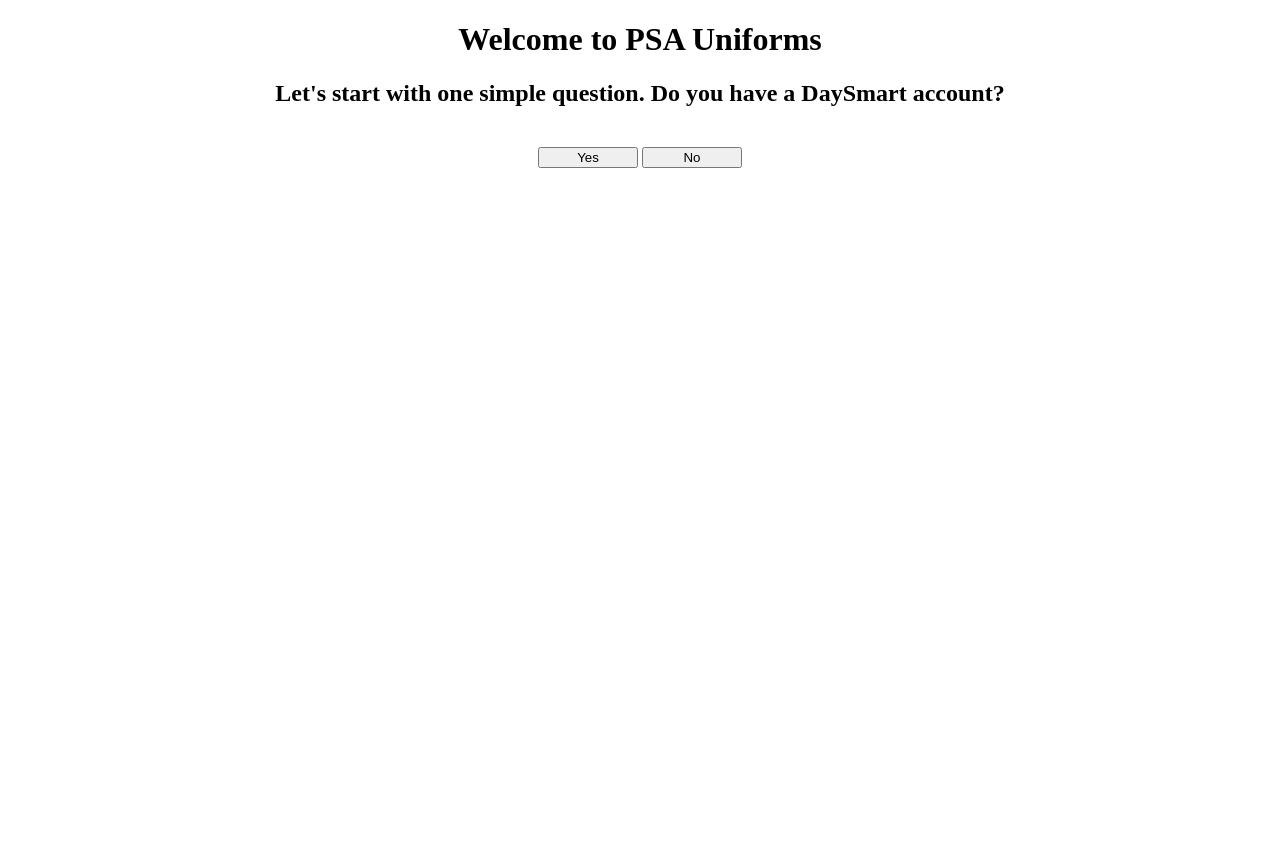
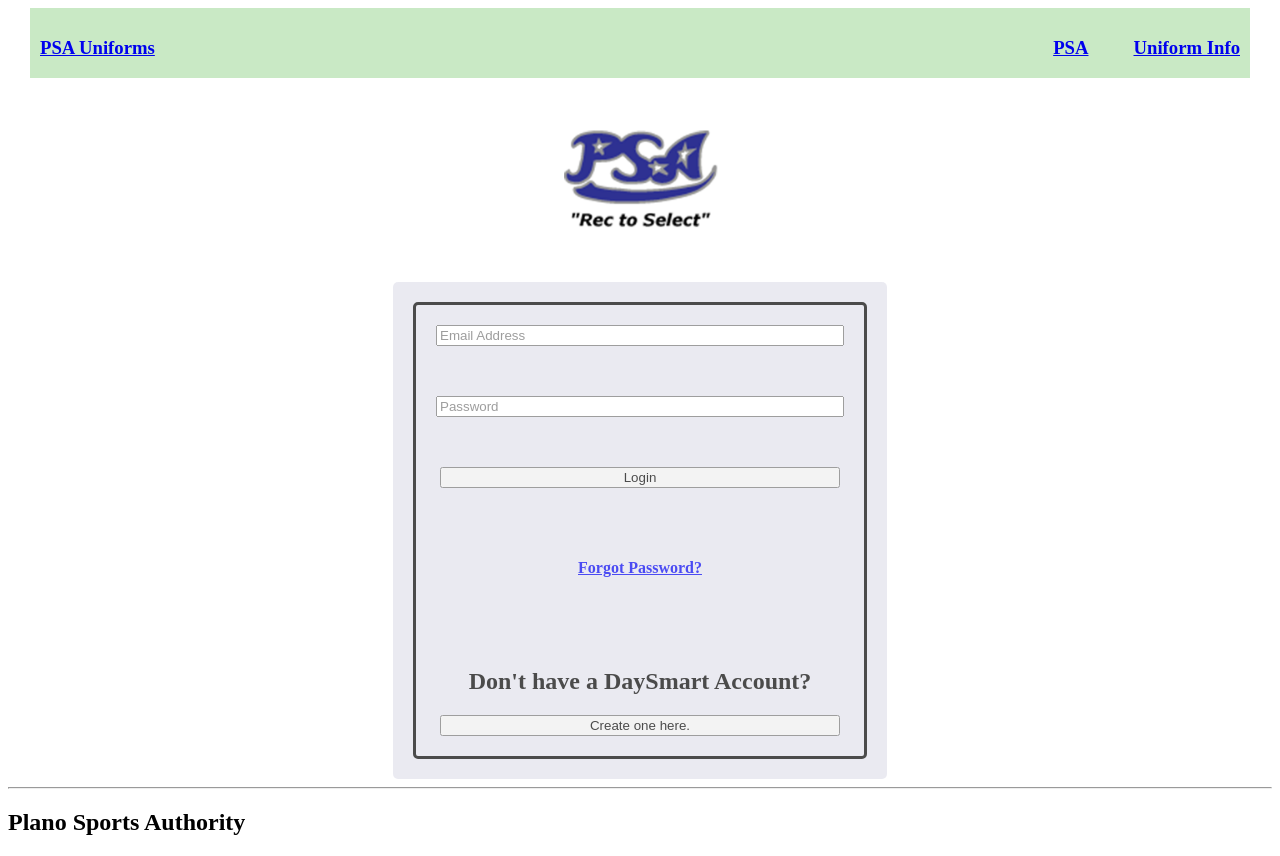
Before and after one commit to droke6/uniforms, a plain HTML site: page index.html in a window 1280 px wide. Before the commit the page ends 800 px from the top, so only its background shows below. Drawn offline with Linux system fonts and the light colour scheme.

Commit message:
home page updated

```diff
--- a/index.html
+++ b/index.html
@@ -4,38 +4,57 @@
     <meta charset="UTF-8">
     <meta name="viewport" content="width=device-width, initial-scale=1.0">
     <link rel="stylesheet" href="styles.css">
-    <title>Document</title>
+    <title>PSA Uniform Shop</title>
 </head>
 <body>
     <div class="title">
-        <h1>Welcome to PSA Uniforms</h1>
-        <h2>Let's start with one simple question. Do you have a DaySmart account?</h2>
+        <div class="left-section">
+            <h3><a href="https://droke6.github.io/uniforms/">PSA Uniforms</a></h3>
+        </div>
+        <div class="right-section">
+            <div class="title-links">
+                <h3><a href="https://www.psaplano.org/Home.aspx" target="_blank">PSA</a></h3>
+                <h3><a href="https://www.psaplano.org/Home/PSAShop.aspx" target="_blank">Uniform Info</a></h3>
+            </div>
+        </div>
 
-        <div class="daysmart">
+        <!-- <div class="daysmart">
             <button id="yes">Yes</button>
             <button id="no">No</button>
-        </div>
+        </div> -->
+    </div>
+
+    <div class="logo">
+        <img src="logo.PNG" alt="logo" width="200px" height="auto">
     </div>
 
     <div id="credentials">
         <div class="credentials">
             <div>
-            <label for="email">Email Address: </label>
-            <input type="email">
+            <label for="email"></label>
+            <input type="email" id="email" placeholder="Email Address">
             </div>
 
             <div class="password">
-            <label for="password">Password:</label>
-            <input type="password">
+            <label for="password"></label>
+            <input type="password" id="password" placeholder="Password">
             </div>
 
-        <button id="submit-button">Submit</button>
+        <button id="login-button">Login</button>
+
+        <h4><a href="https://apps.daysmartrecreation.com/dash/index.php?Action=forgotpw&cid=psa" target="_blank">Forgot Password?</a></h4>
+
+            <div>
+                <h2 id="new-account">Don't have a DaySmart Account?</h2>
+                <button id="new-account-button">Create one here.</button>
+            </div>
+
         </div>
 
-        <div id="refresh-message">
-            <h3>Please refresh this page after you create your DaySmart account.</h3>
-        </div>
     </div>
+
+    <hr>
+    <h2>Plano Sports Authority</h2>
 
 <script src="script.js"></script>
 
--- a/script.js
+++ b/script.js
@@ -11,5 +11,6 @@
     noButton.addEventListener('click', function() {
         window.open('https://apps.daysmartrecreation.com/dash/index.php?action=Auth/start&company=psa#/', '_blank');
         refresh.style.display = 'block';
+
     });
 });
--- a/styles.css
+++ b/styles.css
@@ -1,4 +1,35 @@
+#new-account {
+    text-align: center;
+}
+
 .title {
+    display: flex;
+    justify-content: space-between;
+    align-items:  flex-start;
+    max-width:  1200px;
+    height: 50px;
+    margin: 0 auto;
+    padding: 10px;
+    background-color: rgba(50, 170, 34, 0.264);
+}
+
+.title-links {
+    display: flex;
+    justify-content:flex end;
+    gap: 45px;
+    margin-bottom: 5px;
+}
+
+
+.left-section {
+    flex: 1;
+}
+
+.right-section {
+    margin-left: 20px;
+}
+
+.logo {
     text-align: center;
 }
 
@@ -15,7 +46,7 @@
 }
 
 #credentials {
-    display: none;
+    display: block;
     flex-direction: column;
     align-items:flex-start;
     padding: 20px;
@@ -23,16 +54,22 @@
     gap: 50px;
     max-width: fit-content;
     margin: auto;
+    background-color: rgb(226, 226, 236);
+    opacity: 70%;
 }
 
-.button {
-    cursor: pointer;
+#email,
+#password,
+#login-button,
+#new-account-button {
     text-decoration: none;
+    width: 400px;
 }
 
-#submit-button:hover,
-#submit-button:focus {
-    color: rgb(144, 42, 42);
+#new-account-button:hover,
+#new-account-button:focus,
+#login-button:hover,
+#login-button:focus {
     text-decoration: none;
     cursor: pointer;
 }
@@ -52,8 +89,3 @@
     width: 100px;
     height: auto;
 }
-
-#refresh-message {
-    display: none;
-    text-align: center;
-}
```
Also changed, not shown: logo.PNG (added).
